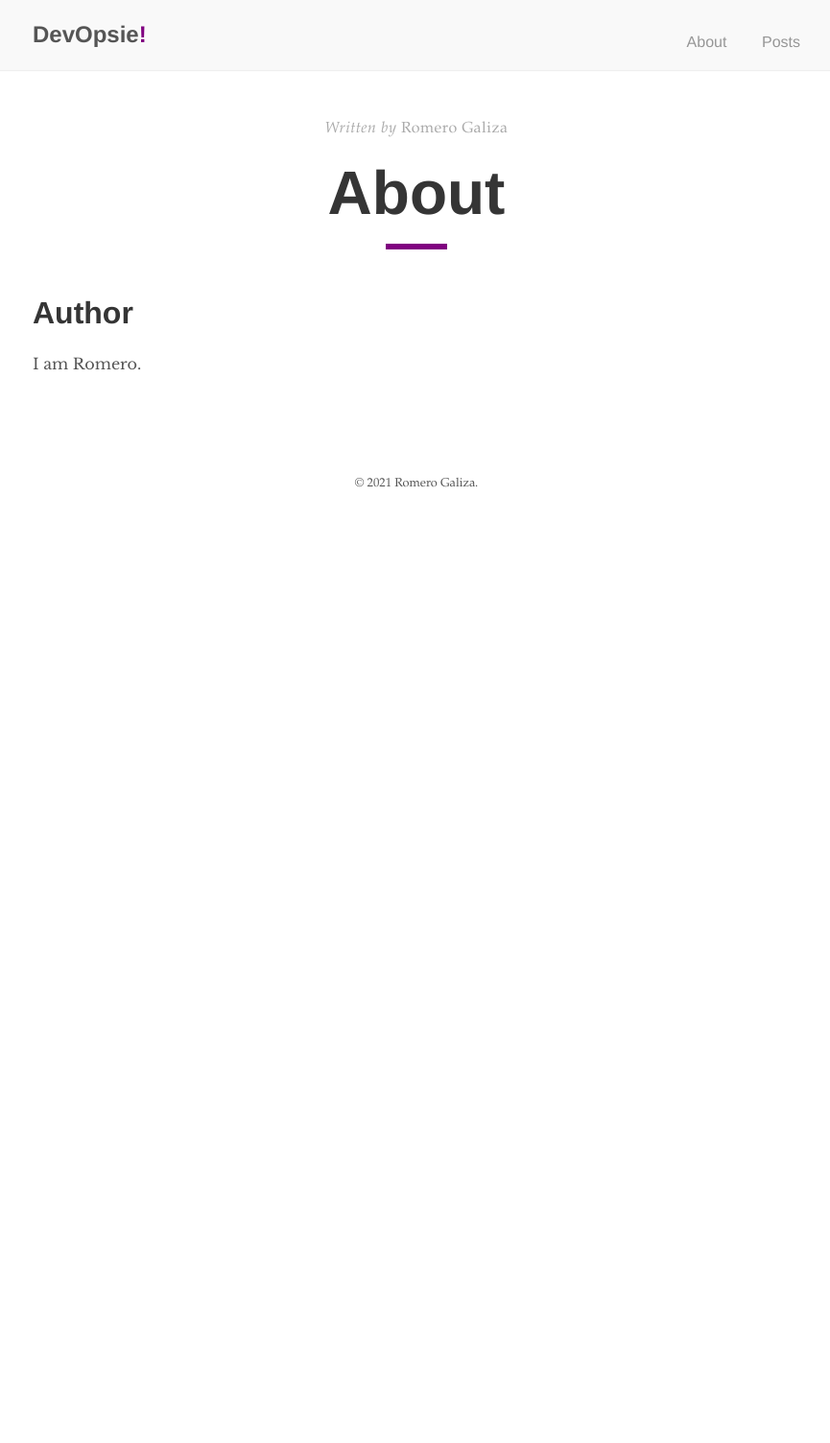
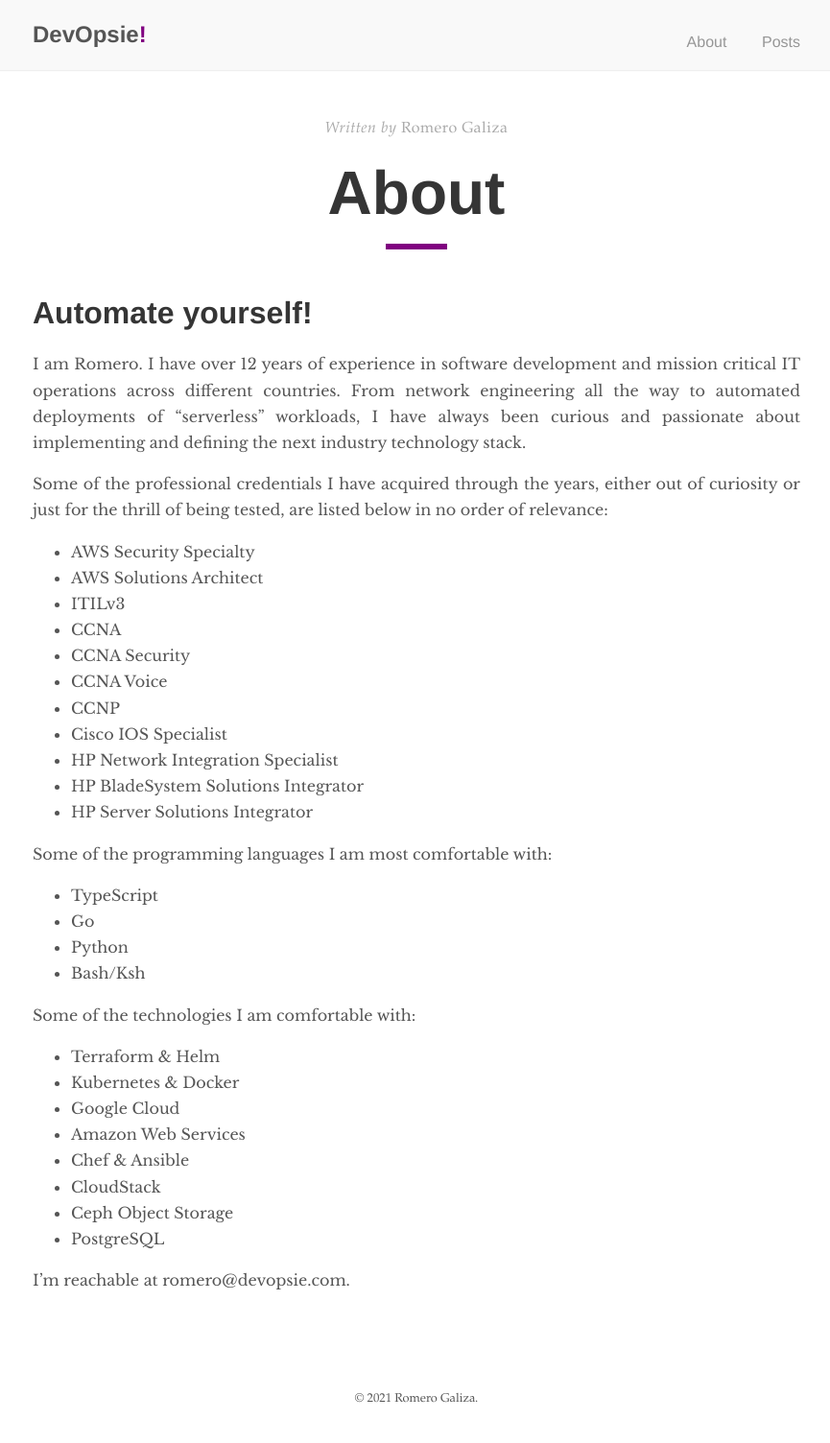
Before and after one commit to romerojunior/blog, a Jekyll site: the page built from about.md, in a window 1280 px wide. Shown: the whole page at 96% size, without its empty margins (206-1071 px from the left). Built offline with Jekyll 4.4.1, drawn with Linux system fonts in a browser that asks for light colours; before the commit the page ends 900 px from its top, so only the background shows below that.

Commit message:
Update about.md

```diff
--- a/about.md
+++ b/about.md
@@ -4,6 +4,41 @@ title: "About"
 permalink: /about/
 ---
 
-# Author
+# Automate yourself!
 
-I am Romero.
+I am Romero. I have over 12 years of experience in software development and mission critical IT operations across different countries. From network engineering all the way to automated deployments of "serverless" workloads, I have always been curious and passionate about implementing and defining the next industry technology stack.
+
+Some of the professional credentials I have acquired through the years, either out of curiosity or just for the thrill of being tested, are listed below in no order of relevance:
+
+* AWS Security Specialty
+* AWS Solutions Architect
+* ITILv3
+* CCNA
+* CCNA Security
+* CCNA Voice
+* CCNP
+* Cisco IOS Specialist
+* HP Network Integration Specialist
+* HP BladeSystem Solutions Integrator
+* HP Server Solutions Integrator
+
+Some of the programming languages I am most comfortable with:
+
+* TypeScript
+* Go
+* Python
+* Bash/Ksh
+
+Some of the technologies I am comfortable with:
+
+* Terraform & Helm
+* Kubernetes & Docker
+* Google Cloud
+* Amazon Web Services
+* Chef & Ansible
+* CloudStack
+* Ceph Object Storage
+* PostgreSQL
+
+
+I'm reachable at romero@devopsie.com.
```
